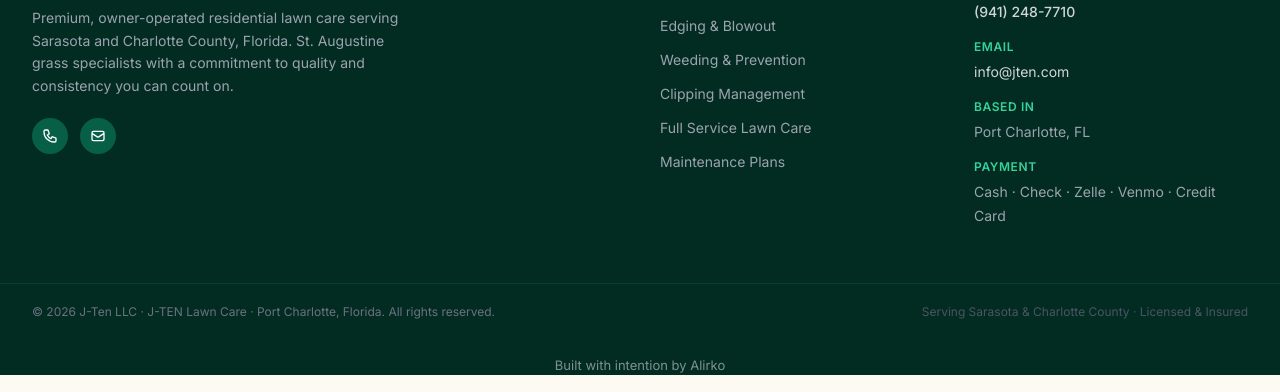
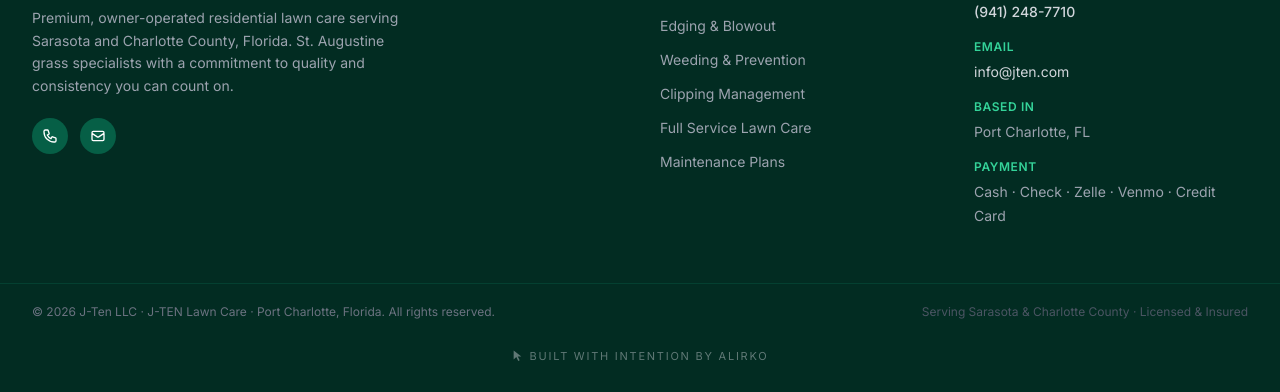
Before and after one commit to fpuzzles/jten, a plain HTML site: page index.html in a window 1280 px wide. Shown: the part 9406-9798 px from the top of the page. Drawn offline with nearby package versions, Linux system fonts and the light colour scheme; animation ran at ten frames a second; a script that the page names is missing; a web font is replaced by a local one.

Commit message:
Restyle Alirko footer credit — refined uppercase mark with cursor glyph
Co-Authored-By: Claude Opus 4.8 <noreply@anthropic.com>

```diff
--- a/index.html
+++ b/index.html
@@ -1400,7 +1400,7 @@
       </p>
     </div>
   </div>
-  <p style="text-align:center;font-size:13px;opacity:.6;margin:16px 0 0;">Built with intention by <a href="https://alirko.com" target="_blank" rel="noopener" style="color:inherit;">Alirko</a></p>
+  <div style="text-align:center;padding:4px 16px 24px;"><a href="https://alirko.com" target="_blank" rel="noopener" style="display:inline-flex;align-items:center;gap:7px;color:inherit;text-decoration:none;font-size:11px;letter-spacing:.16em;text-transform:uppercase;opacity:.45;"><svg width="11" height="12" viewBox="0 0 44 50" aria-hidden="true" style="display:block"><polygon points="6,2 6,40 17,29 25,46 31,43 23,27 38,27" fill="currentColor"/></svg>Built with intention by Alirko</a></div>
 </footer>
 
 <!-- Back to top button -->
```
